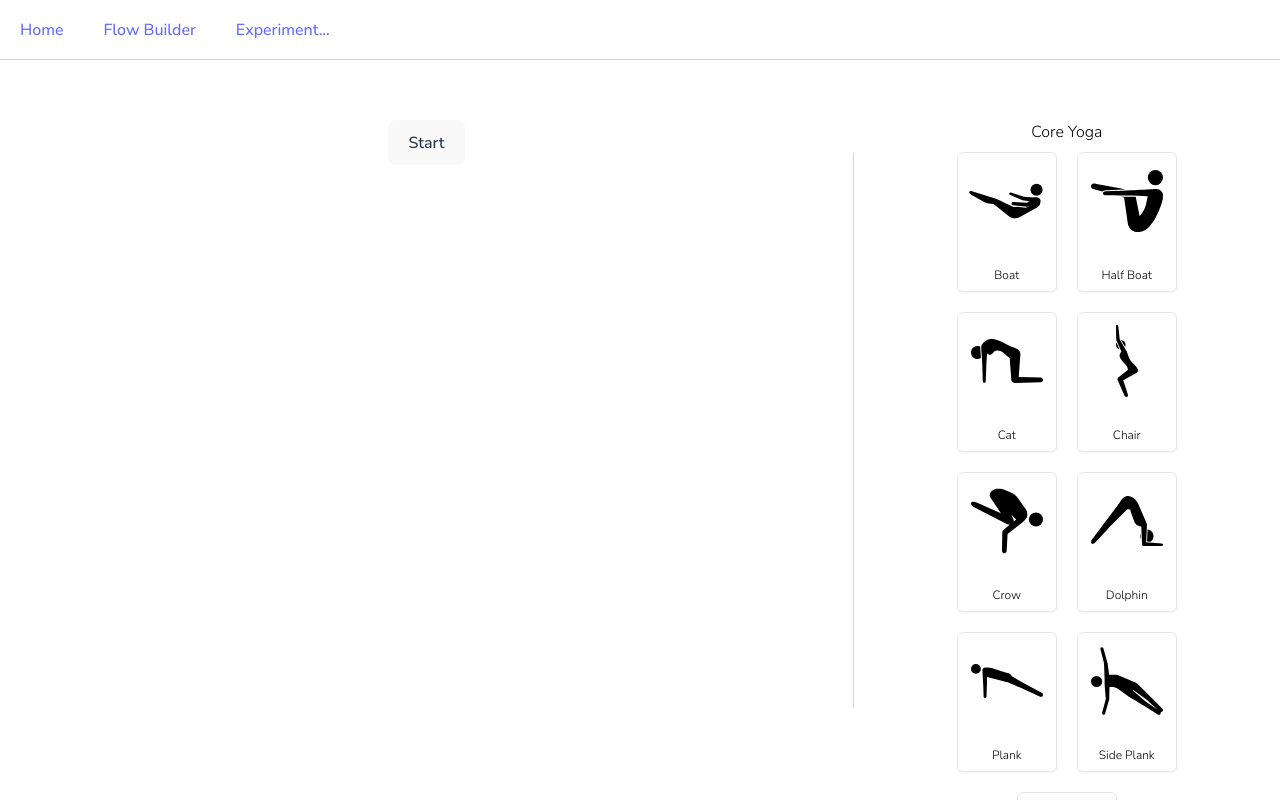
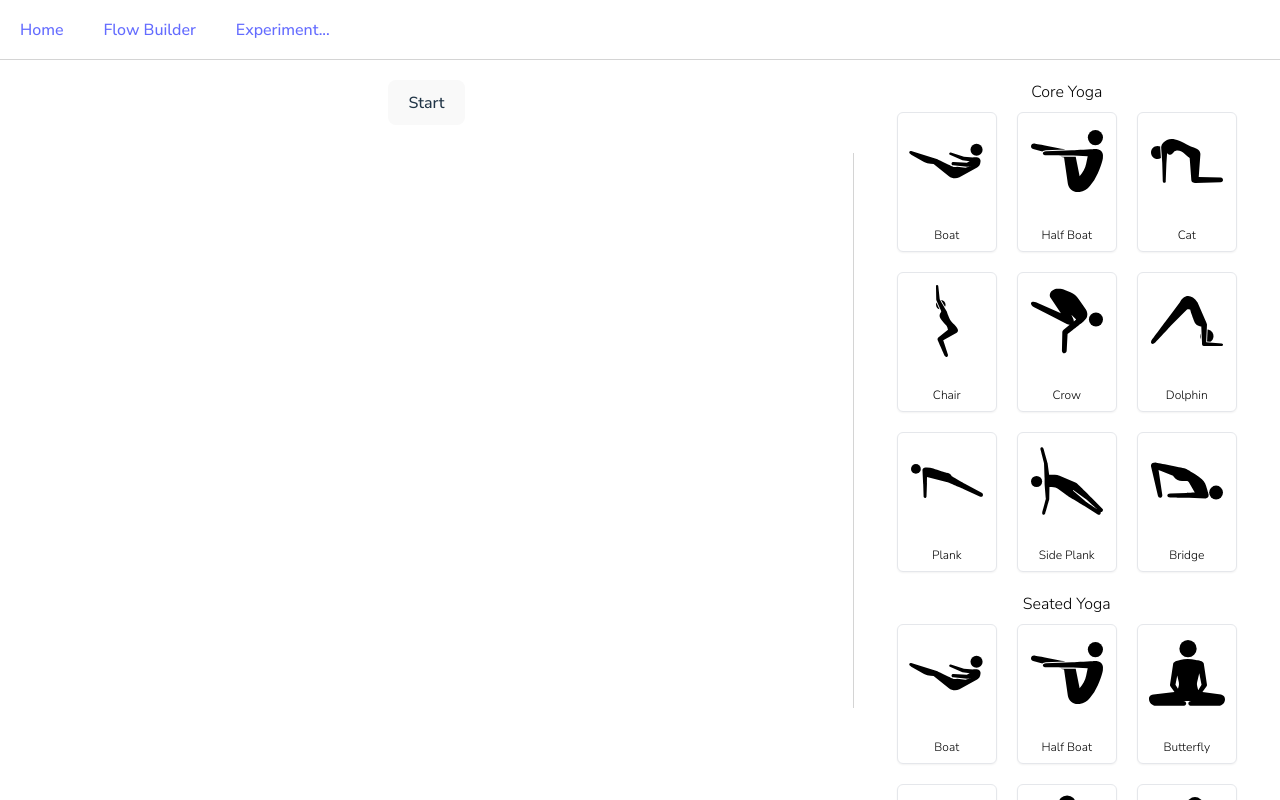
Before and after one commit to sevleo/YoGato-frontend, a React (Vite) app: page /builder in a window 1280 px wide. Built offline with nearby package versions, Linux system fonts and the light colour scheme.

Commit message:
Add AspectCollection

```diff
--- /dev/null
+++ b/src/components/buildingBlocks/AspectCollection.tsx
@@ -0,0 +1,21 @@
+import AspectGroup from "./AspectGroup";
+
+export default function AspectCollection({ aspectGroups, flow }) {
+  return (
+    <>
+      <div className="h-fit min-h-full w-full gap-5">
+        {/* <div className=" border-[1px] border-solid border-neutral-200 p-5"> */}
+        <div className="">
+          {aspectGroups.map((aspectGroup) => (
+            <AspectGroup
+              key={aspectGroup.category_name}
+              category_name={aspectGroup.category_name}
+              poses={aspectGroup.poses}
+              uniqueAspects={flow.uniqueAspects}
+            ></AspectGroup>
+          ))}
+        </div>
+      </div>
+    </>
+  );
+}
--- a/src/components/buildingBlocks/Flow.tsx
+++ b/src/components/buildingBlocks/Flow.tsx
@@ -165,9 +165,9 @@ function Flow({ flow, setFlow, isDragging }: FlowProps) {
       onDragEnd={handleDragEnd}
       // modifiers={[restrictToVerticalAxis]}
     >
-      <div className="ltr grid h-fit min-h-full p-5">
+      <div className="ltr grid h-fit min-h-full">
         <div
-          className="droppable-area  h-fit min-h-full  p-5"
+          className="droppable-area  h-fit min-h-full"
           ref={setNodeRef}
           style={{ ...style }}
         >
--- a/src/components/pages/Builder.tsx
+++ b/src/components/pages/Builder.tsx
@@ -14,6 +14,7 @@ import AspectGroup from "../buildingBlocks/AspectGroup";
 import Flow from "../buildingBlocks/Flow";
 import Aspect from "../buildingBlocks/Aspect/AspectDisplay";
 import Header from "../sections/Header";
+import AspectCollection from "../buildingBlocks/AspectCollection";
 
 // Types & interfaces
 import { UnitType } from "../buildingBlocks/Unit";
@@ -152,19 +153,10 @@ function Builder() {
           </div>
           <div className="h-3/4 w-[0.5px] self-center bg-neutral-300"></div>
           <div className=" scrollbar-gutter flex w-1/3 flex-row justify-start gap-5 overflow-auto ">
-            <div className="h-fit min-h-full w-full gap-5 p-5">
-              {/* <div className=" border-[1px] border-solid border-neutral-200 p-5"> */}
-              <div className=" p-5">
-                {aspectGroups.map((aspectGroup) => (
-                  <AspectGroup
-                    key={aspectGroup.category_name}
-                    category_name={aspectGroup.category_name}
-                    poses={aspectGroup.poses}
-                    uniqueAspects={flow.uniqueAspects}
-                  ></AspectGroup>
-                ))}
-              </div>
-            </div>
+            <AspectCollection
+              aspectGroups={aspectGroups}
+              flow={flow}
+            ></AspectCollection>
           </div>
         </div>
         <DragOverlay
```
